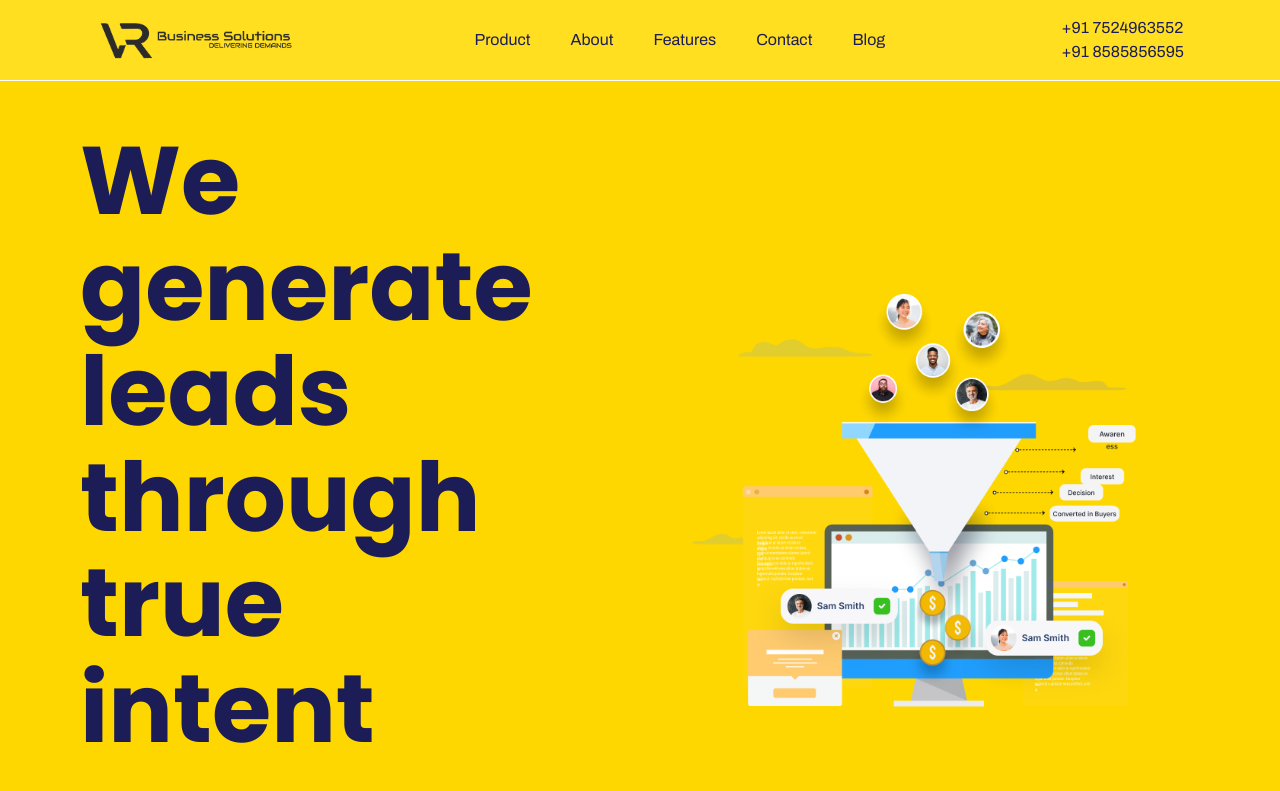
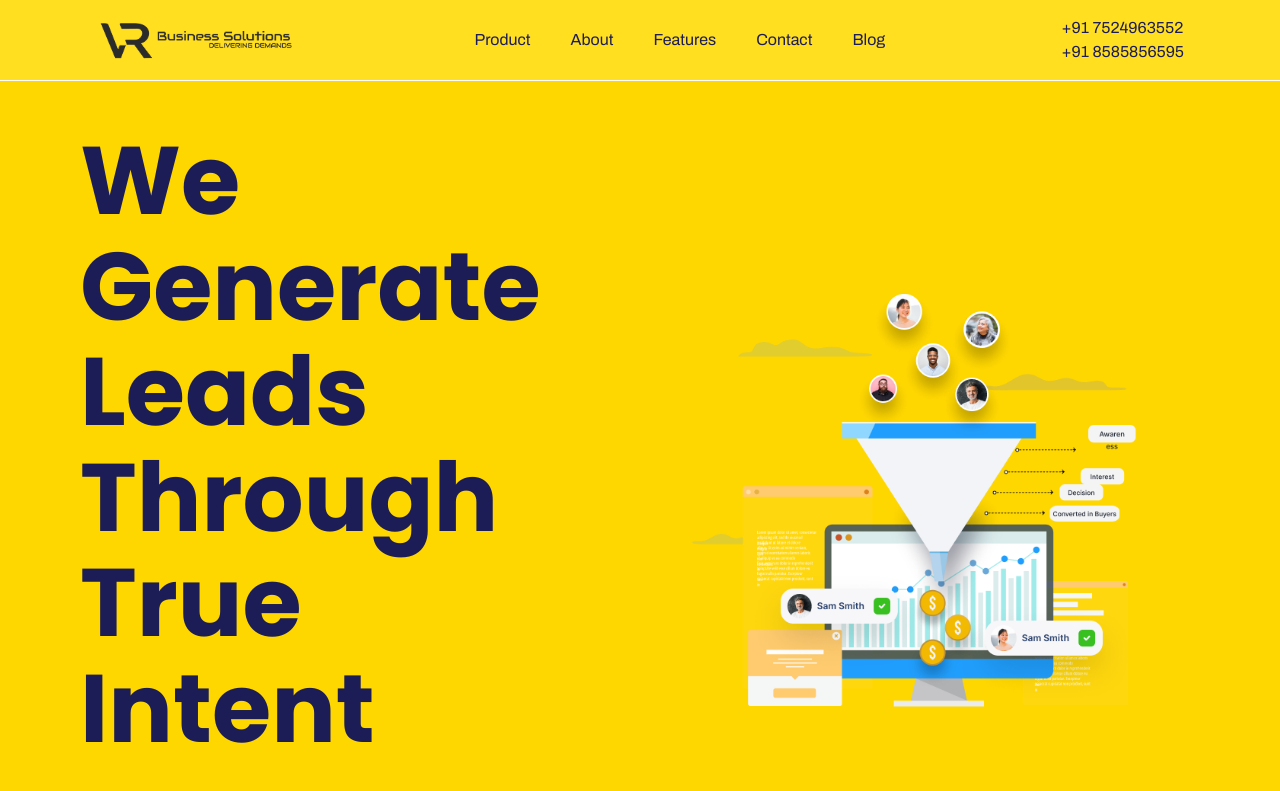
Before and after one commit to Pkadam02/vrbs, a Next.js app: page / in a window 1280 px wide. Shown: the top 791 px of the page. Built offline with nearby package versions, Linux system fonts and the light colour scheme.

Commit message:
made changes in hero section title

```diff
--- a/src/Component/Hero.tsx
+++ b/src/Component/Hero.tsx
@@ -45,7 +45,7 @@ export default function HeroSection() {
             text-[#1C1C57]
           "
         >
-          We generate <br /> leads <br /> through true <br /> intent
+          We Generate <br /> Leads <br /> Through True <br /> Intent
         </h1>
 
         <p className="text-base sm:text-lg text-gray-700 mt-6 mb-8 max-w-md mx-auto md:mx-0">
```
